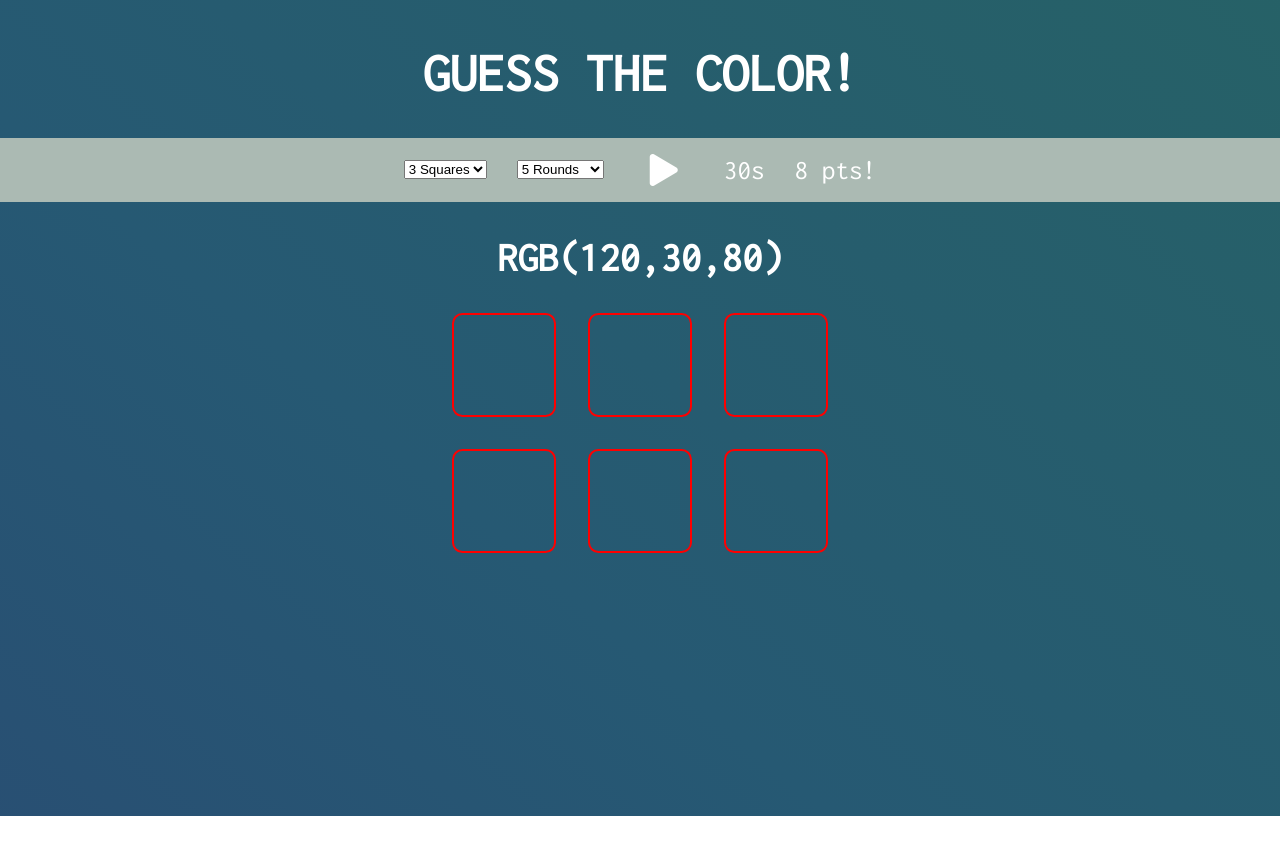
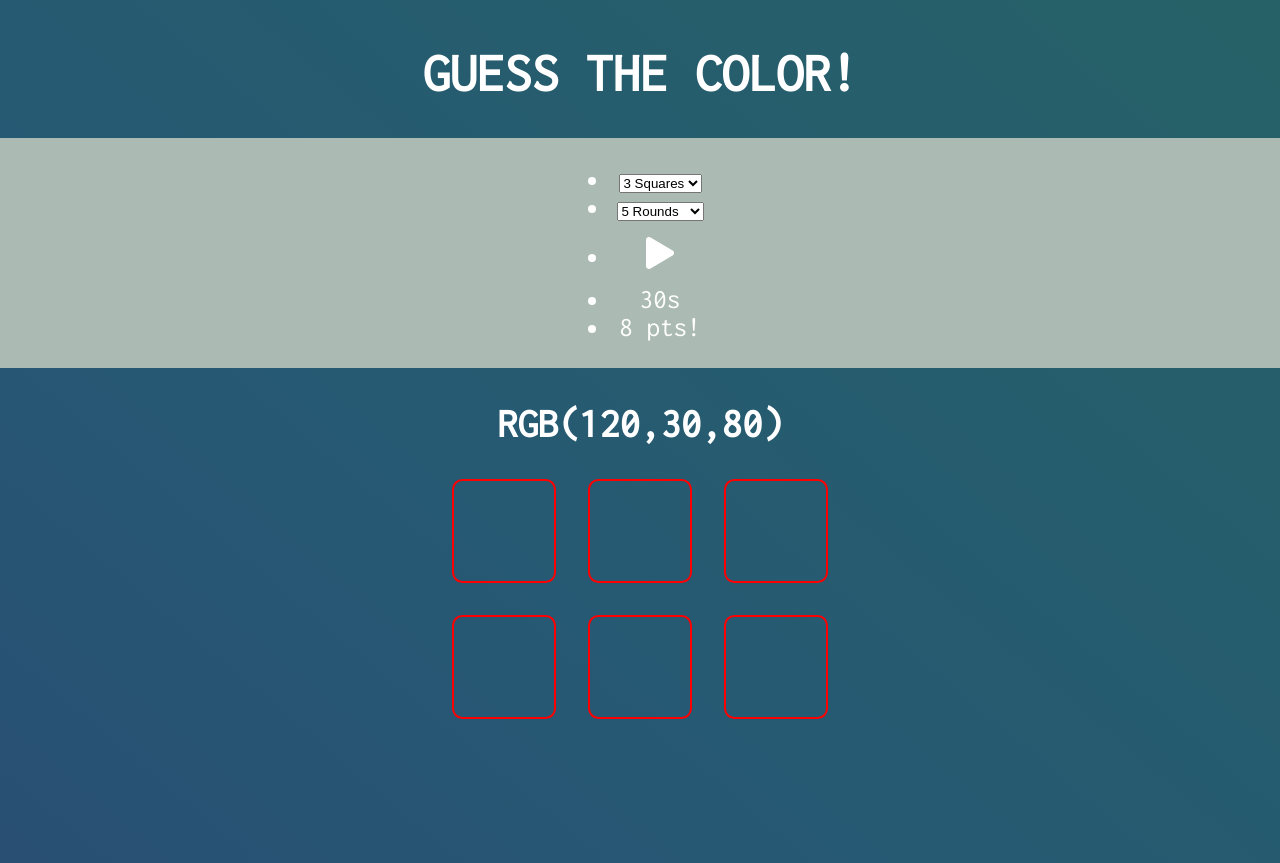
Before and after one commit to Szelbi/GuessTheColor, a plain HTML site: page index.html in a window 1280 px wide. Before the commit the page ends 816 px from the top, so only its background shows below. Drawn offline with Linux system fonts and the light colour scheme.

Commit message:
put elements into ul>li

```diff
--- a/index.html
+++ b/index.html
@@ -23,26 +23,42 @@
         </div>
         <div class="options-bar">
             <div class="options-container">
+                <ul>
                     <!-- <div></div> -->
-                <select name="squares-select" id="squares-select">
+                    <li>
+                        <div class="option-item">
+                            <select name="squares-select option-item" id="squares-select">
                                 <option value="3-squares">3 Squares</option>
                                 <option value="6-squares">6 Squares</option>
                                 <option value="9-squares">9 Squares</option>
                             </select>
+                        </div>
+                    </li>
+                    <li>
+                        <div class="option-item">
                             <select name="rounds-select" id="rounds-select">
                                 <option value="5-rounds">5 Rounds</option>
                                 <option value="10-rounds">10 Rounds</option>
                                 <option value="20-rounds">20 Rounds</option>
                             </select>
-                <div class="play-button-container">
+                        </div>
+                    </li>
+                    <li>
+                        <div class="play-button-container option-item">
                             <button class="play-button" type="submit">
                                 <i class="play-button-icon fas fa-play"></i>
                             </button>
                         </div>
-                <div class="time-container">30s</div>
-                <div class="score-container">8 pts!</div>
+                    </li>
+                    <li>
+                        <div class="time-container option-item">30s</div>
+                    </li>
+                    <li>
+                        <div class="score-container option-item">8 pts!</div>
+                    </li>
                     <!-- <div></div> -->
             </div>
+            </ul>
         </div>
 
         <div class="rgb-container">
```
Lines whose indentation alone changed are shown as unchanged.
